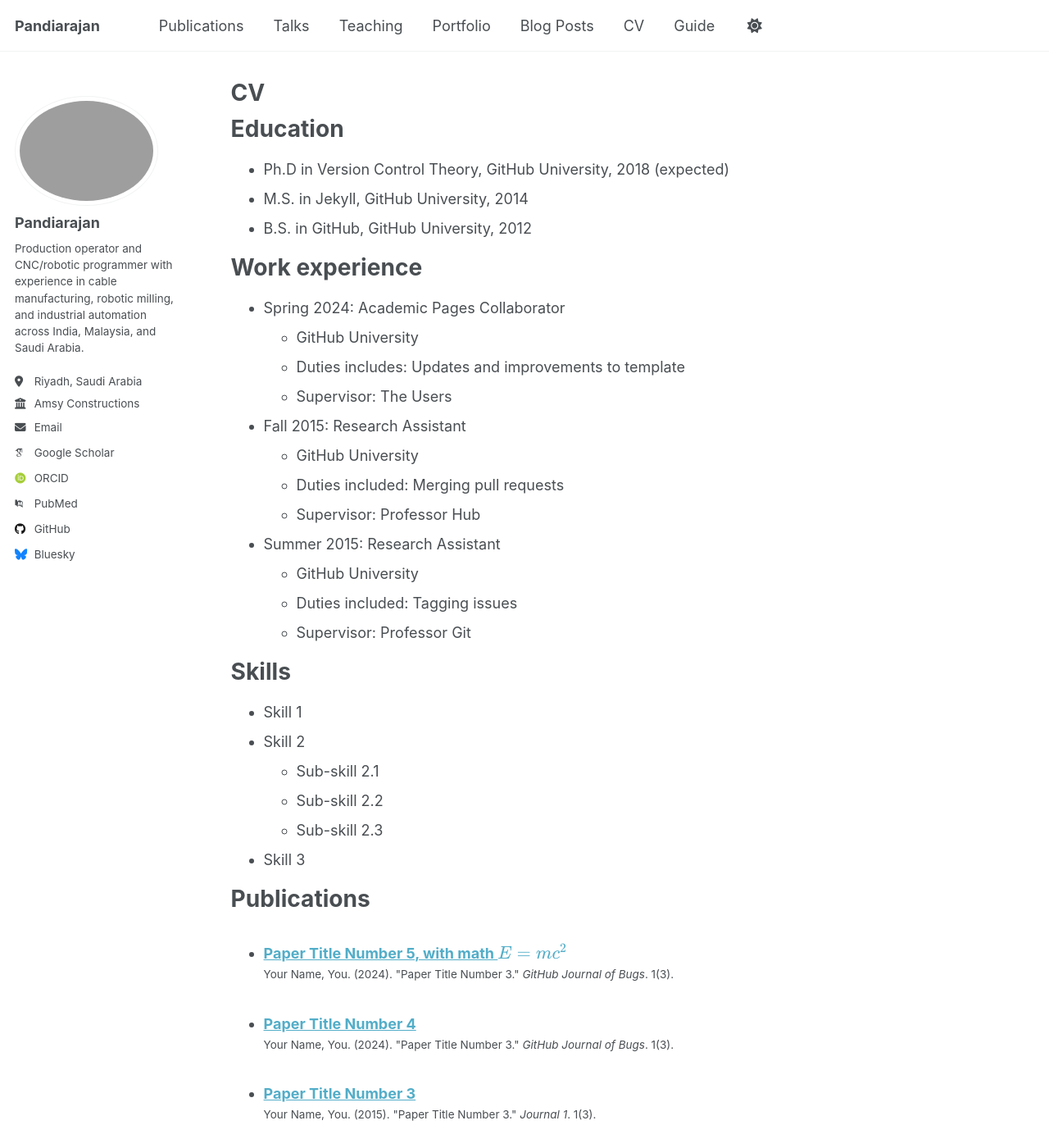
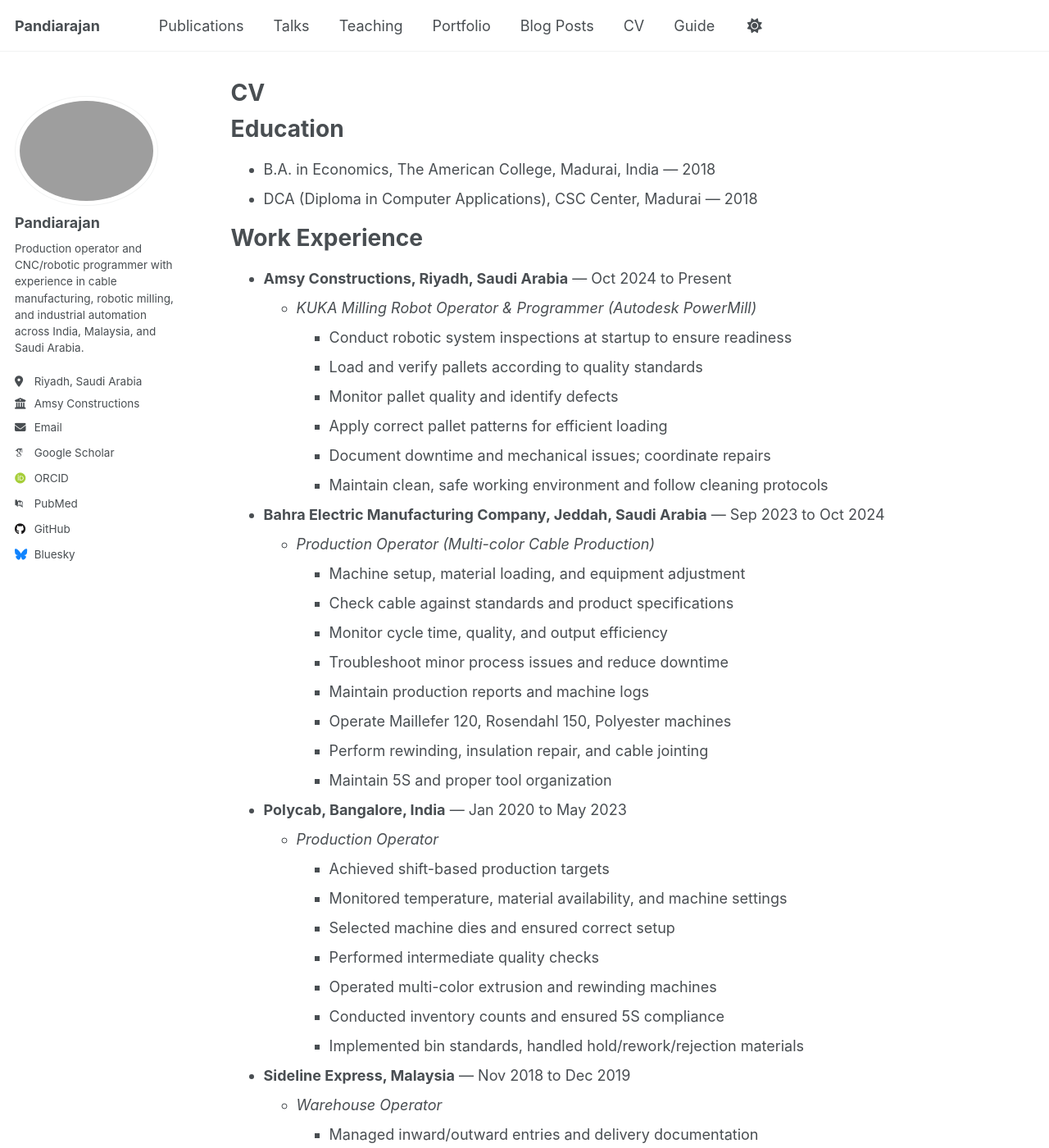
Before and after one commit to pandipreethi98430-ctrl/pandipreethi98430-ctrl, a Jekyll site: the page built from _pages/cv.md, in a window 1280 px wide and 1400 px high. Shown: the whole window at 82% size. Built offline with Jekyll 4.4.1, drawn with Linux system fonts in a browser that asks for light colours; some web fonts are replaced; a script that is not in the unit is left out; some of the changed text lies outside the part shown.

Commit message:
Update cv.md

```diff
--- a/_pages/cv.md
+++ b/_pages/cv.md
@@ -11,54 +11,66 @@ redirect_from:
 
 Education
 ======
-* Ph.D in Version Control Theory, GitHub University, 2018 (expected)
-* M.S. in Jekyll, GitHub University, 2014
-* B.S. in GitHub, GitHub University, 2012
+* B.A. in Economics, The American College, Madurai, India — 2018
+* DCA (Diploma in Computer Applications), CSC Center, Madurai — 2018
 
-Work experience
+Work Experience
 ======
-* Spring 2024: Academic Pages Collaborator
-  * GitHub University
-  * Duties includes: Updates and improvements to template
-  * Supervisor: The Users
+* **Amsy Constructions, Riyadh, Saudi Arabia** — Oct 2024 to Present
+  * *KUKA Milling Robot Operator & Programmer (Autodesk PowerMill)*
+    - Conduct robotic system inspections at startup to ensure readiness
+    - Load and verify pallets according to quality standards
+    - Monitor pallet quality and identify defects
+    - Apply correct pallet patterns for efficient loading
+    - Document downtime and mechanical issues; coordinate repairs
+    - Maintain clean, safe working environment and follow cleaning protocols
 
-* Fall 2015: Research Assistant
-  * GitHub University
-  * Duties included: Merging pull requests
-  * Supervisor: Professor Hub
+* **Bahra Electric Manufacturing Company, Jeddah, Saudi Arabia** — Sep 2023 to Oct 2024
+  * *Production Operator (Multi-color Cable Production)*
+    - Machine setup, material loading, and equipment adjustment
+    - Check cable against standards and product specifications
+    - Monitor cycle time, quality, and output efficiency
+    - Troubleshoot minor process issues and reduce downtime
+    - Maintain production reports and machine logs
+    - Operate Maillefer 120, Rosendahl 150, Polyester machines
+    - Perform rewinding, insulation repair, and cable jointing
+    - Maintain 5S and proper tool organization
 
-* Summer 2015: Research Assistant
-  * GitHub University
-  * Duties included: Tagging issues
-  * Supervisor: Professor Git
+
+* **Polycab, Bangalore, India** — Jan 2020 to May 2023
+  * *Production Operator*
+    - Achieved shift-based production targets
+    - Monitored temperature, material availability, and machine settings
+    - Selected machine dies and ensured correct setup
+    - Performed intermediate quality checks
+    - Operated multi-color extrusion and rewinding machines
+    - Conducted inventory counts and ensured 5S compliance
+    - Implemented bin standards, handled hold/rework/rejection materials
+
+* **Sideline Express, Malaysia** — Nov 2018 to Dec 2019
+  * *Warehouse Operator*
+    - Managed inward/outward entries and delivery documentation
+    - Performed field collections and deliveries
+    - Used barcode scanners for system updates
+    - Tracked and recorded goods movement
+    - Operated multiple vehicle types; holder of Indian & Malaysian licenses
 
 Skills
 ======
-* Skill 1
-* Skill 2
-  * Sub-skill 2.1
-  * Sub-skill 2.2
-  * Sub-skill 2.3
-* Skill 3
+* **Technical Skills**
+  - CNC Programming
+  - KUKA robotic milling (Autodesk PowerMill)
+  - Cable production & extrusion process operations
+  - Machine troubleshooting and setup
+  - ERP: Advairs ERP (production entries, material request, bin updates, maintenance logging)
 
-Publications
-======
-  <ul>{% for post in site.publications reversed %}
-    {% include archive-single-cv.html %}
-  {% endfor %}</ul>
+* **Manufacturing & Quality**
+  - Multi-color cable extrusion
+  - Rewinding & insulation repair
+  - Process monitoring & cycle time optimization
+  - 5S, Kaizen, Kanban, SMED
+  - Material control & waste reduction
 
-Talks
-======
-  <ul>{% for post in site.talks reversed %}
-    {% include archive-single-talk-cv.html  %}
-  {% endfor %}</ul>
-
-Teaching
-======
-  <ul>{% for post in site.teaching reversed %}
-    {% include archive-single-cv.html %}
-  {% endfor %}</ul>
-
-Service and leadership
-======
-* Currently signed in to 43 different slack teams
+* **IT Skills**
+  - MS Office (Excel, Word, PowerPoint)
+  - Operating Systems & general computer applications
```
